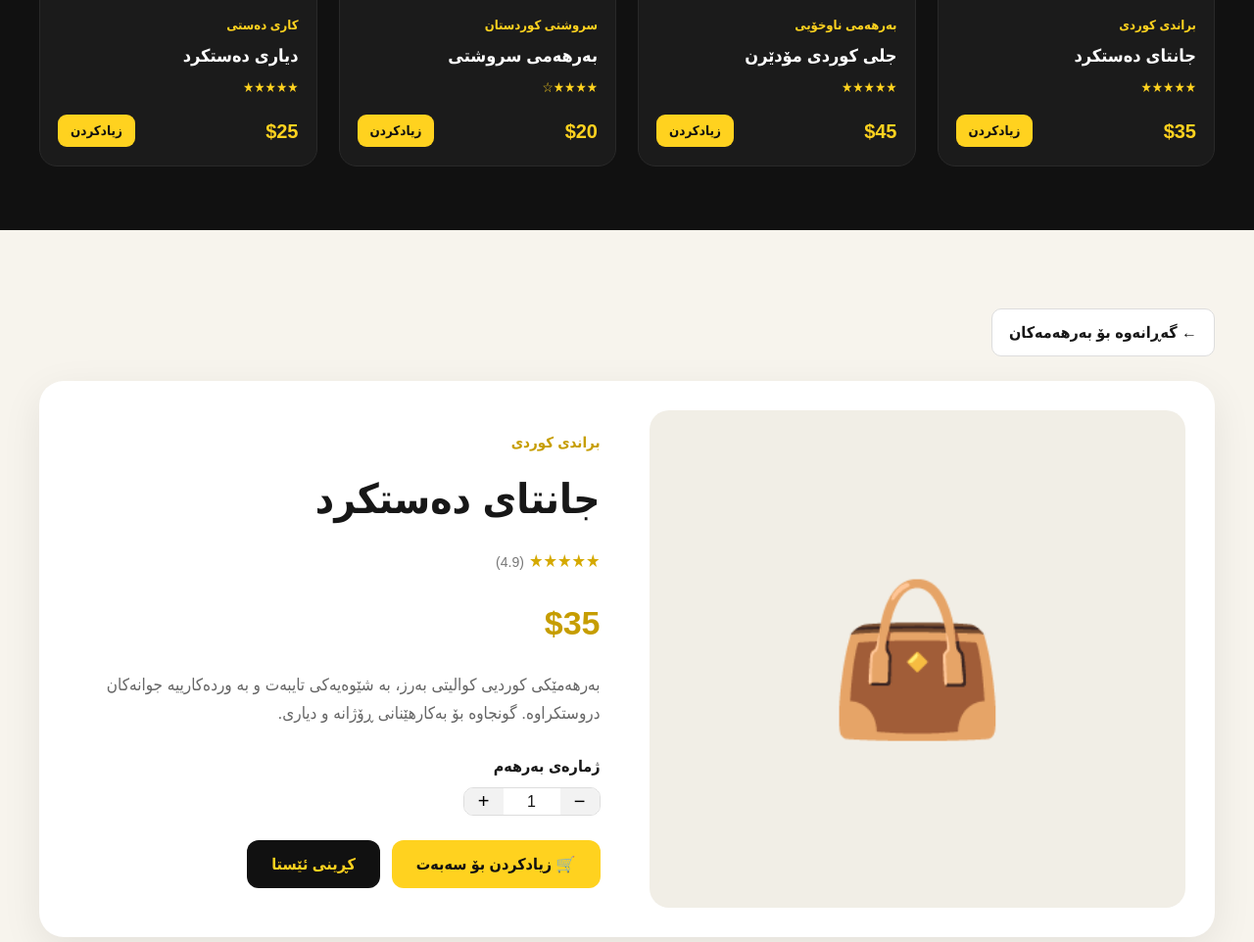
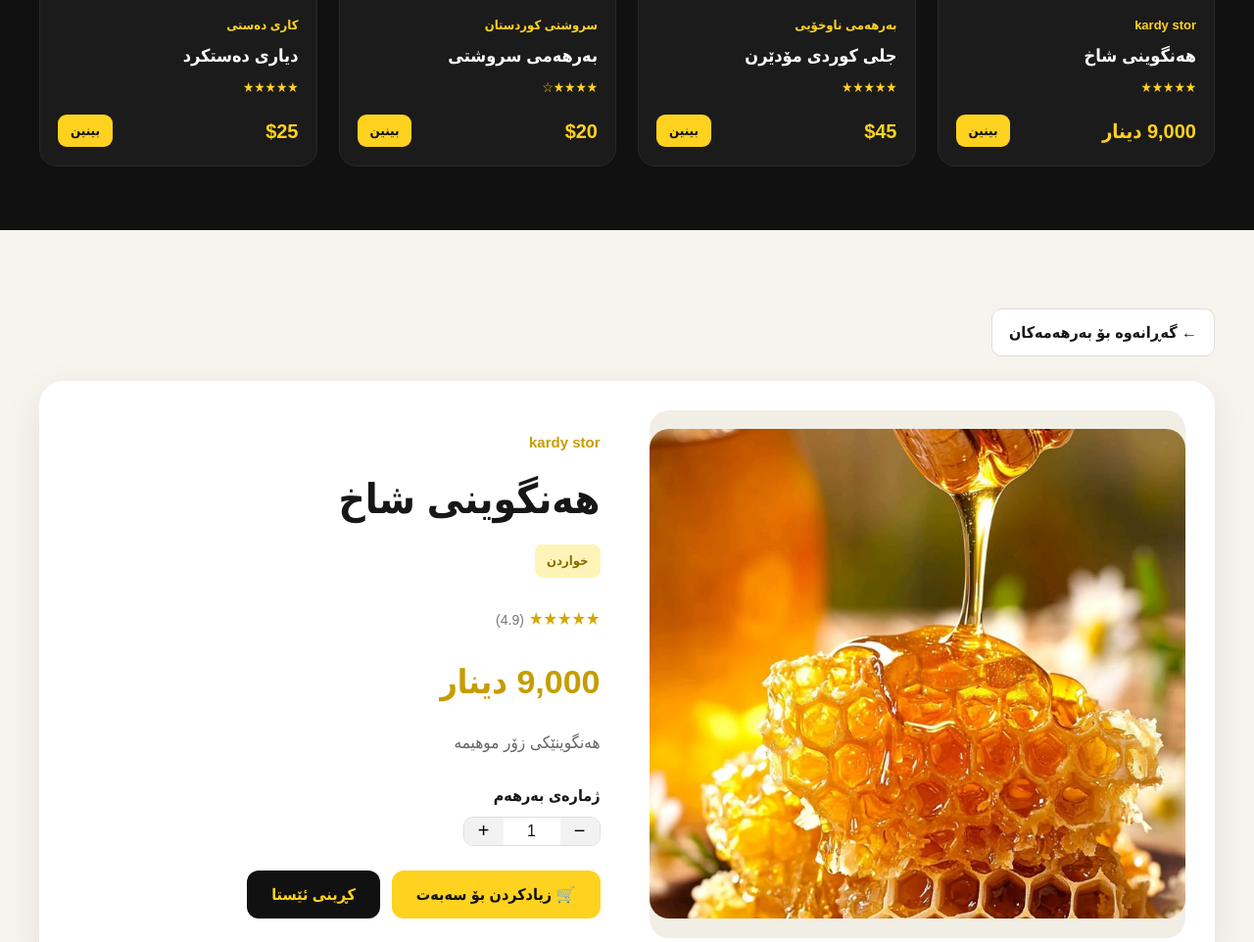
Before and after one commit to Kurdi4/KURDIA, a plain HTML site: page index.html in a window 1280 px wide. Shown: the part 1562-2524 px from the top of the page at 98% size. Drawn offline with Linux system fonts and the light colour scheme.

Commit message:
Update index.html

```diff
--- a/index.html
+++ b/index.html
@@ -46,7 +46,6 @@
       height: 90px;
       margin: auto;
       padding: 0 25px;
-
       display: grid;
       grid-template-columns: 1fr auto 1fr;
       align-items: center;
@@ -292,6 +291,13 @@
       justify-content: center;
       font-size: 80px;
       position: relative;
+      overflow: hidden;
+    }
+
+    .product-image img {
+      width: 100%;
+      height: 100%;
+      object-fit: cover;
     }
 
     .badge {
@@ -304,6 +310,7 @@
       border-radius: 8px;
       font-size: 12px;
       font-weight: bold;
+      z-index: 2;
     }
 
     .heart {
@@ -316,6 +323,7 @@
       border: none;
       background: white;
       font-size: 18px;
+      z-index: 2;
     }
 
     .product-info {
@@ -395,7 +403,14 @@
       display: flex;
       justify-content: center;
       align-items: center;
-      font-size: 150px;
+      overflow: hidden;
+    }
+
+    .detail-image img {
+      width: 100%;
+      height: 500px;
+      object-fit: cover;
+      border-radius: 20px;
     }
 
     .detail-content {
@@ -424,6 +439,17 @@
       color: #c69d00;
       font-weight: 900;
       margin: 20px 0;
+    }
+
+    .detail-category {
+      display: inline-block;
+      background: #fff4b8;
+      color: #8a6b00;
+      padding: 6px 12px;
+      border-radius: 8px;
+      font-size: 13px;
+      font-weight: bold;
+      margin-bottom: 15px;
     }
 
     .detail-description {
@@ -621,7 +647,10 @@
 
       .detail-image {
         min-height: 320px;
-        font-size: 100px;
+      }
+
+      .detail-image img {
+        height: 320px;
       }
 
       .detail-content h1 {
@@ -840,7 +869,7 @@
         <div class="products">
 
 
-          <!-- PRODUCT 1 -->
+          <!-- ================= PRODUCT 1 ================= -->
 
           <div class="product-card">
 
@@ -854,18 +883,21 @@
                 ♡
               </button>
 
-              👜
+              <img
+                src="41f2883491daa97b85ec25b7966b46a9.jpg"
+                alt="هەنگوینی شاخ"
+              >
 
             </div>
 
             <div class="product-info">
 
               <div class="brand">
-                براندی کوردی
+                kardу stor
               </div>
 
               <div class="product-name">
-                جانتای دەستکرد
+                هەنگوینی شاخ
               </div>
 
               <div class="rating">
@@ -875,19 +907,21 @@
               <div class="price-row">
 
                 <div class="price">
-                  $35
+                  9,000 دینار
                 </div>
 
                 <button
                   class="add-btn"
                   onclick="openProduct(
-                    'جانتای دەستکرد',
-                    'براندی کوردی',
-                    '$35',
-                    '👜'
+                    'هەنگوینی شاخ',
+                    'kardy stor',
+                    '9,000 دینار',
+                    '41f2883491daa97b85ec25b7966b46a9.jpg',
+                    'خواردن',
+                    'هەنگوینێکی زۆر موهیمە'
                   )"
                 >
-                  زیادکردن
+                  بینین
                 </button>
 
               </div>
@@ -897,7 +931,7 @@
           </div>
 
 
-          <!-- PRODUCT 2 -->
+          <!-- ================= PRODUCT 2 ================= -->
 
           <div class="product-card">
 
@@ -940,10 +974,12 @@
                     'جلی کوردی مۆدێرن',
                     'بەرهەمی ناوخۆیی',
                     '$45',
-                    '👕'
+                    '',
+                    'جل و بەرگ',
+                    'بەرهەمێکی ناوخۆیی'
                   )"
                 >
-                  زیادکردن
+                  بینین
                 </button>
 
               </div>
@@ -953,7 +989,7 @@
           </div>
 
 
-          <!-- PRODUCT 3 -->
+          <!-- ================= PRODUCT 3 ================= -->
 
           <div class="product-card">
 
@@ -996,10 +1032,12 @@
                     'بەرهەمی سروشتی',
                     'سروشتی کوردستان',
                     '$20',
-                    '🌿'
+                    '',
+                    'سروشتی',
+                    'بەرهەمێکی سروشتی'
                   )"
                 >
-                  زیادکردن
+                  بینین
                 </button>
 
               </div>
@@ -1009,7 +1047,7 @@
           </div>
 
 
-          <!-- PRODUCT 4 -->
+          <!-- ================= PRODUCT 4 ================= -->
 
           <div class="product-card">
 
@@ -1053,10 +1091,12 @@
                     'دیاری دەستکرد',
                     'کاری دەستی',
                     '$25',
-                    '🎁'
+                    '',
+                    'دیاری',
+                    'بەرهەمێکی دەستکرد'
                   )"
                 >
-                  زیادکردن
+                  بینین
                 </button>
 
               </div>
@@ -1094,7 +1134,13 @@
             class="detail-image"
             id="detailImage"
           >
-            👜
+
+            <img
+              src="41f2883491daa97b85ec25b7966b46a9.jpg"
+              id="detailProductImage"
+              alt="هەنگوینی شاخ"
+            >
+
           </div>
 
           <div class="detail-content">
@@ -1103,12 +1149,19 @@
               class="detail-brand"
               id="detailBrand"
             >
-              براندی کوردی
+              kardу stor
             </div>
 
             <h1 id="detailName">
-              جانتای دەستکرد
+              هەنگوینی شاخ
             </h1>
+
+            <div
+              class="detail-category"
+              id="detailCategory"
+            >
+              خواردن
+            </div>
 
             <div class="detail-rating">
 
@@ -1126,16 +1179,14 @@
               class="detail-price"
               id="detailPrice"
             >
-              $35
+              9,000 دینار
             </div>
 
-            <p class="detail-description">
-
-              بەرهەمێکی کوردیی کوالیتی بەرز،
-              بە شێوەیەکی تایبەت و بە وردەکارییە جوانەکان
-              دروستکراوە. گونجاوە بۆ بەکارهێنانی ڕۆژانە
-              و دیاری.
-
+            <p
+              class="detail-description"
+              id="detailDescription"
+            >
+              هەنگوینێکی زۆر موهیمە
             </p>
 
             <div class="quantity-title">
@@ -1206,7 +1257,7 @@
         <div class="brands">
 
           <div class="brand-card">
-            براندی ١
+            kardу stor
           </div>
 
           <div class="brand-card">
@@ -1292,7 +1343,9 @@
       name,
       brand,
       price,
-      image
+      image,
+      category,
+      description
     ) {
 
       document.getElementById(
@@ -1308,14 +1361,37 @@
       ).innerText = price;
 
       document.getElementById(
-        "detailImage"
-      ).innerText = image;
+        "detailCategory"
+      ).innerText = category;
+
+      document.getElementById(
+        "detailDescription"
+      ).innerText = description;
+
+
+      const detailImage =
+        document.getElementById(
+          "detailProductImage"
+        );
+
+      if (image) {
+
+        detailImage.src = image;
+        detailImage.style.display = "block";
+
+      } else {
+
+        detailImage.style.display = "none";
+
+      }
+
 
       currentQuantity = 1;
 
       document.getElementById(
         "quantity"
       ).innerText = currentQuantity;
+
 
       document.getElementById(
         "productDetail"
```
